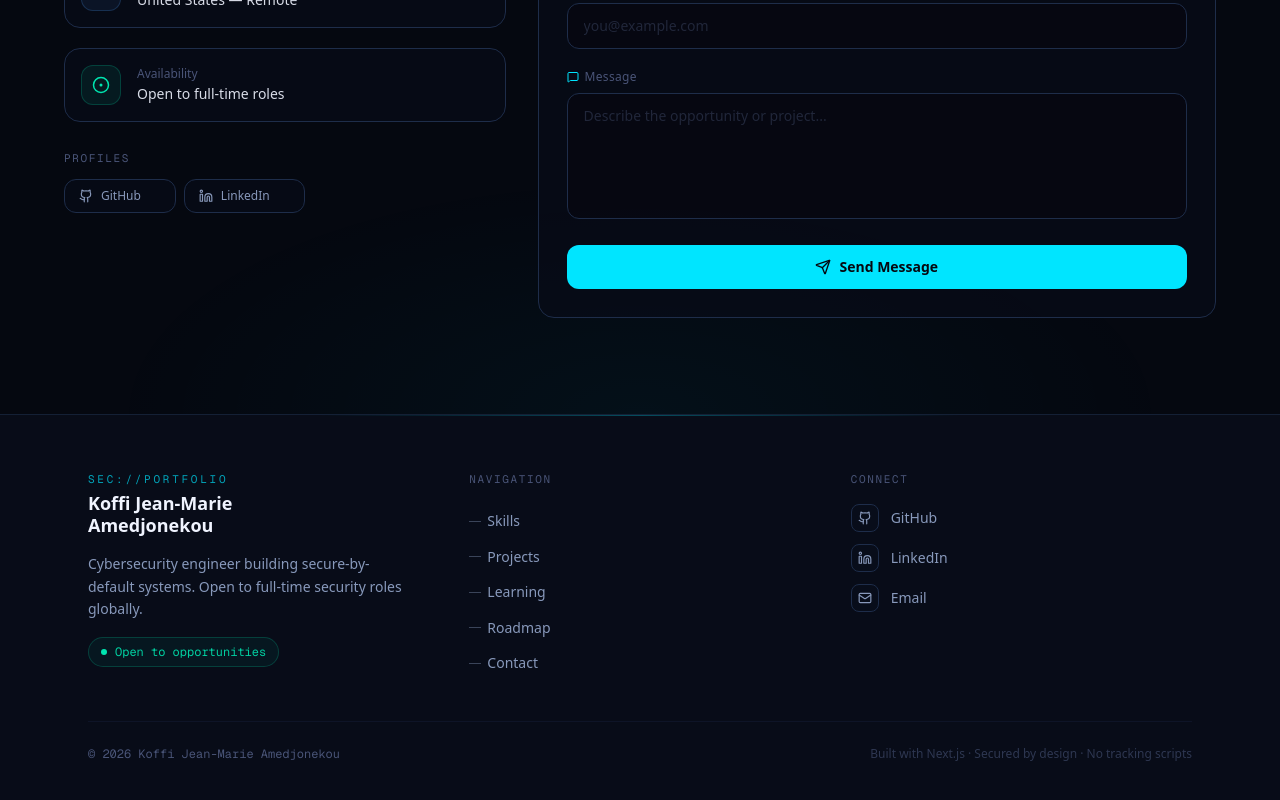
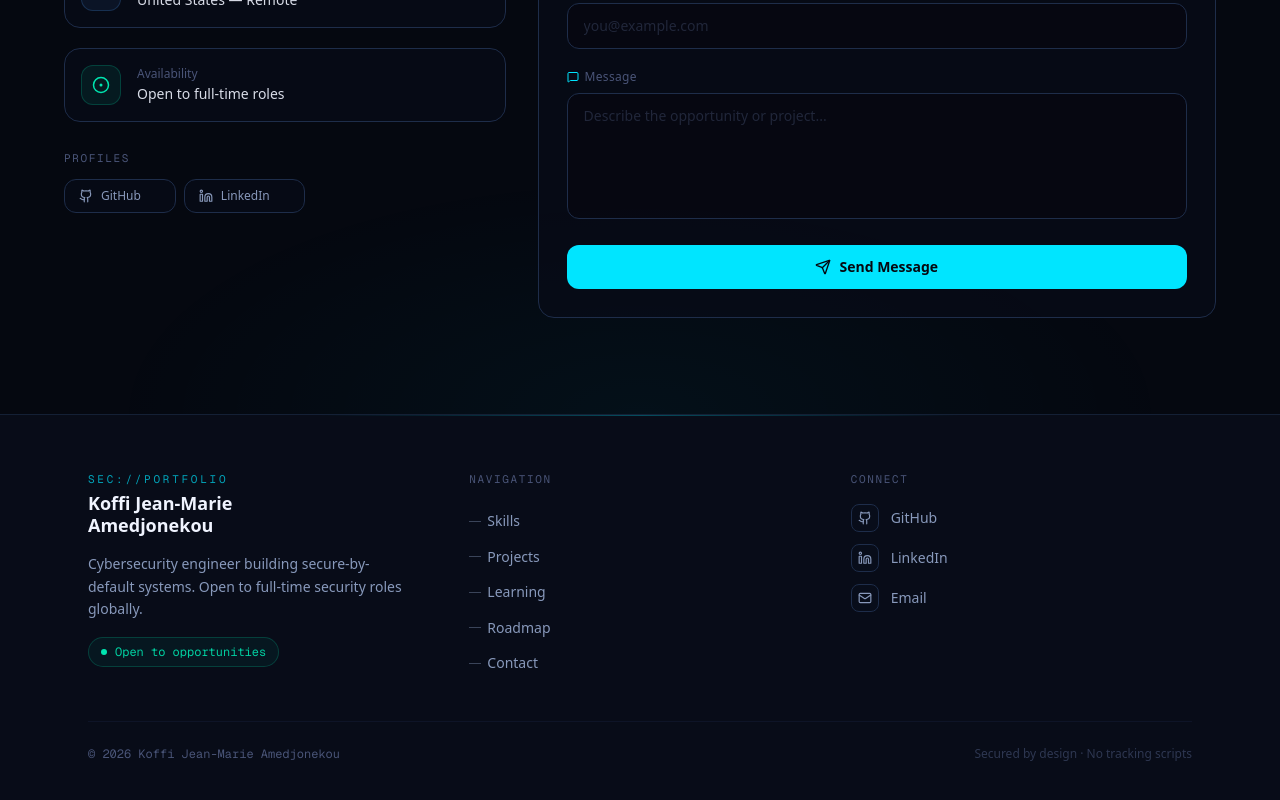
Before and after one commit to Ouraking/cyber-portfolio, a Next.js app: page / in a window 1280 px wide. Shown: the part 6675-7475 px from the top of the page. Built offline with nearby package versions, Linux system fonts and the light colour scheme.

Commit message:
feat: remove "Built with Next.js" credit from footer
Keep only "Secured by design" and "No tracking scripts".

Co-authored-by: Koffi Jean-Marie  <179564879+Ouraking@users.noreply.github.com>

```diff
--- a/src/components/ui/footer.tsx
+++ b/src/components/ui/footer.tsx
@@ -117,7 +117,7 @@ export function Footer() {
             &copy; {new Date().getFullYear()} Koffi Jean-Marie Amedjonekou
           </p>
           <p className="text-xs text-muted/60">
-            Built with Next.js &middot; Secured by design &middot; No tracking scripts
+            Secured by design &middot; No tracking scripts
           </p>
         </div>
       </div>
```
